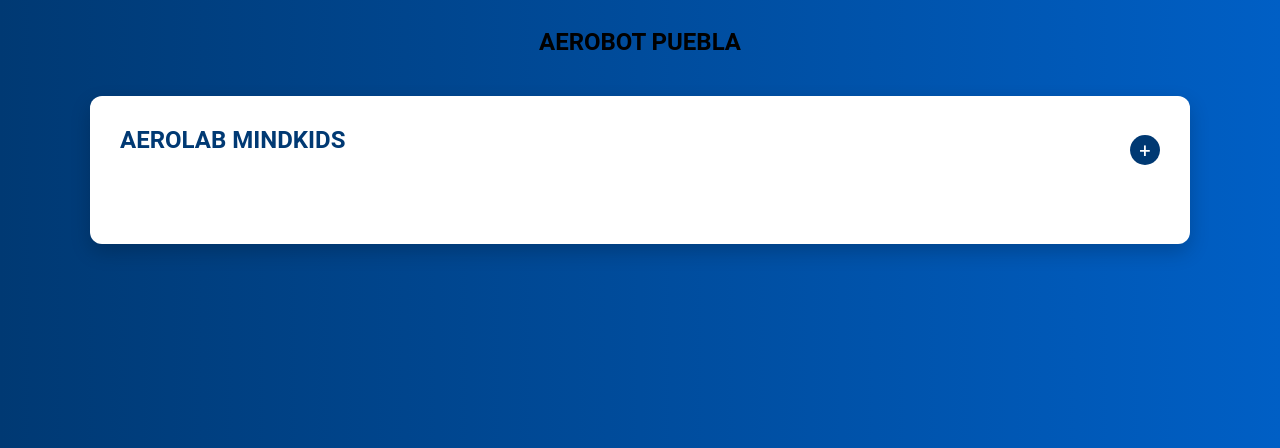
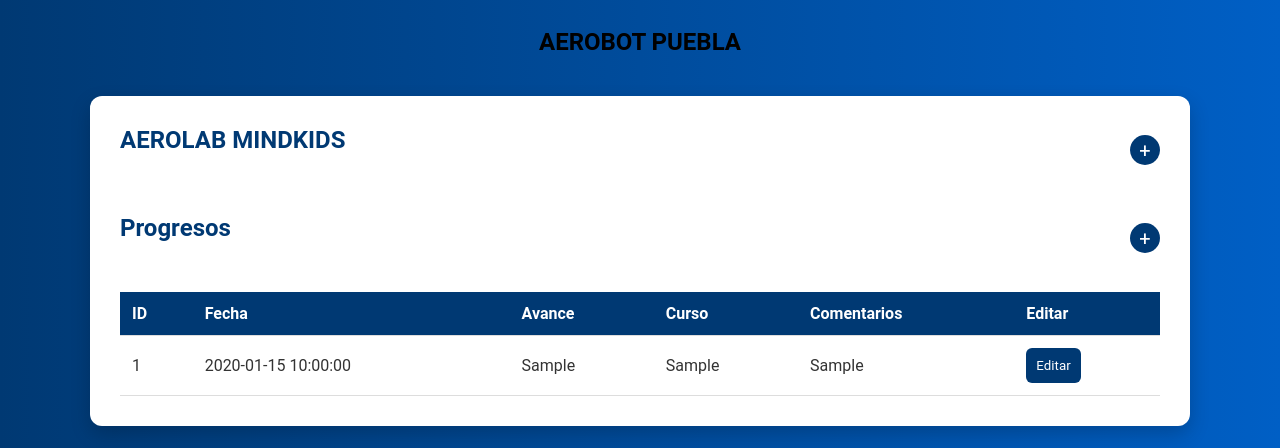
Before and after one commit to MemoRojasDeveloper/estancia1UPAM, a PHP site: page /inicio.php in a window 1280 px wide. Shown: the part 352-800 px from the top of the page. Run offline with PHP 8.4, Linux system fonts and the light colour scheme; tables that the repository leaves empty or names only in its code hold one stand-in row (values such as "Sample post").

Commit message:
pre-version 3

```diff
--- a/inicio.php
+++ b/inicio.php
@@ -43,9 +43,11 @@
         </div>
 
         <div class="table-container">
+            <div class="form-header">
                 <h2>Progresos</h2>
-            <!-- Botón para mostrar/ocultar la tabla -->
                 <button id="toggleTable" class="toggle-btn">+</button>
+            </div>
+            <div id="tablaWrapper" class="tabla-wrapper show">
                 <table id="muestra_datos">
                     <thead>
                         <tr>
@@ -78,6 +80,7 @@
                     </tbody>
                 </table>
             </div>
+        </div>
     </main>
 
     <script>
@@ -90,19 +93,23 @@
             toggleBtn.classList.toggle('active');
         });
 
-    // Animación para mostrar/ocultar la tabla
+        // Solo ocultar la tabla, no el contenedor
         const toggleTableBtn = document.getElementById('toggleTable');
-    const tableContainer = document.querySelector('.table-container');
-    const table = document.getElementById('muestra_datos');
+        const tablaWrapper = document.getElementById('tablaWrapper');
 
-    toggleTableBtn.addEventListener('click', function() {
-        // Controlar la visibilidad de la tabla con 'max-height' y 'opacity'
-        tableContainer.classList.toggle('show');
-        tableContainer.classList.toggle('hide');
+        toggleTableBtn.addEventListener('click', function () {
+        tablaWrapper.classList.toggle('show');
+        tablaWrapper.classList.toggle('hide');
         toggleTableBtn.classList.toggle('active');
+
+        // Cambia el símbolo del botón
+        if (toggleTableBtn.classList.contains('active')) {
+            toggleTableBtn.textContent = '×';
+        } else {
+            toggleTableBtn.textContent = '+';
+        }
         });
     });
-
     </script>
 </body>
 </html>
--- a/login/css/estilos_inicio.css
+++ b/login/css/estilos_inicio.css
@@ -110,11 +110,29 @@
 }
 
 .table-container {
-    overflow-x: auto;
+    position: relative;
+    /*overflow-x: auto;
     transition: max-height 0.3s ease-out, opacity 0.3s ease-out;
     overflow: hidden;
-    max-height: 0; /* Inicialmente está oculta */
+    max-height: 0; /* Inicialmente está oculta
     opacity: 0; /* Inicialmente está oculta */
+}
+
+.tabla-wrapper {
+    overflow: hidden;
+    max-height: 1000px;
+    opacity: 1;
+    transition: max-height 0.3s ease, opacity 0.3s ease;
+}
+
+.tabla-wrapper.hide {
+    max-height: 0;
+    opacity: 0;
+}
+
+.tabla-wrapper.show {
+    max-height: 1000px;
+    opacity: 1;
 }
 
 /* Nuevo: la tabla se mostrará al activar 'show' */
```
Lines whose indentation alone changed are shown as unchanged.
